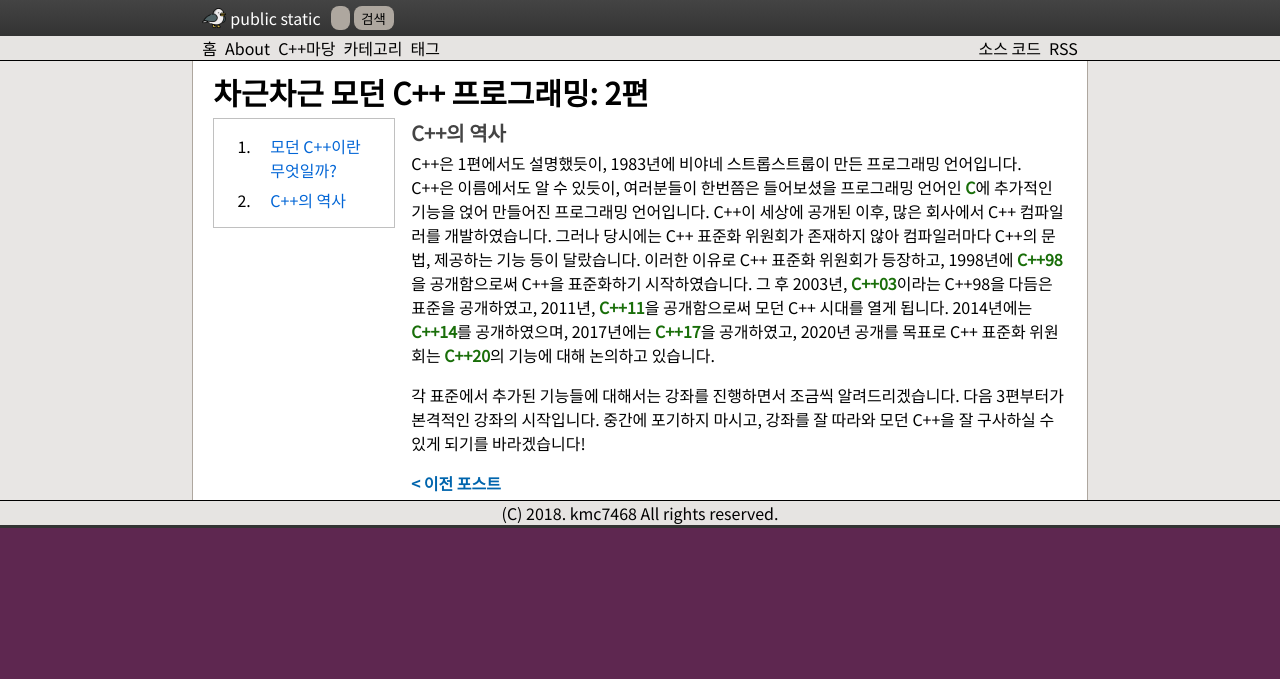
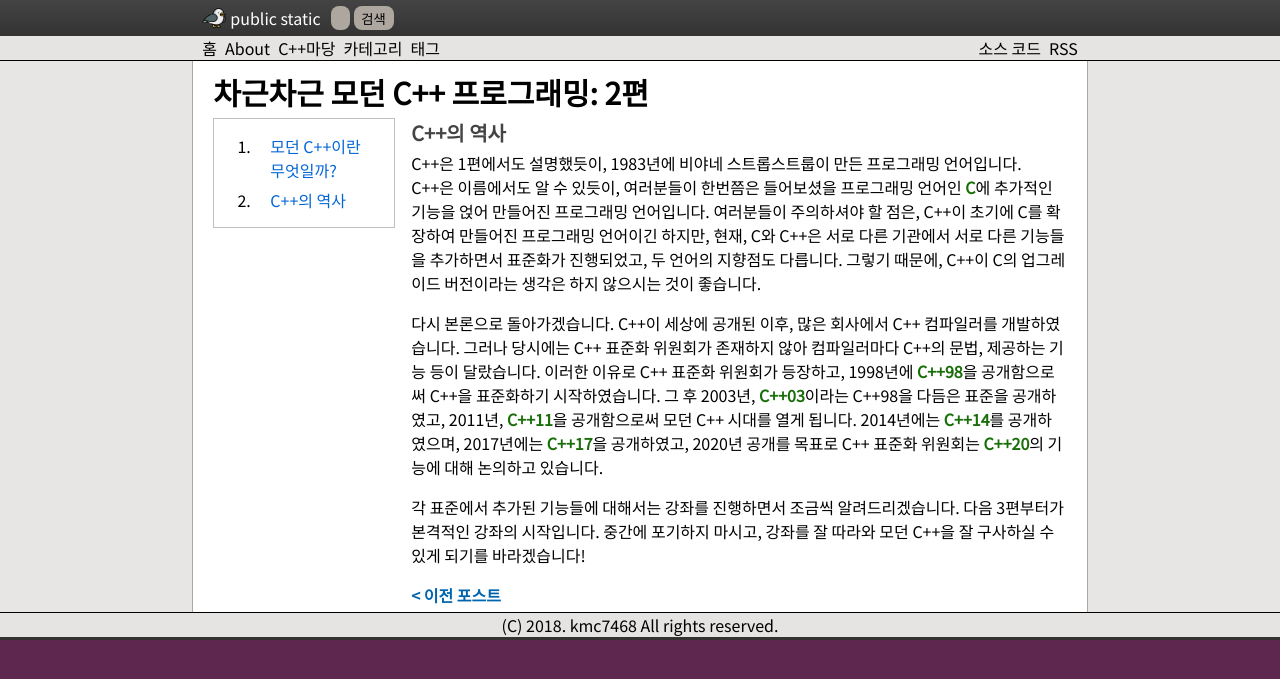
Before and after one commit to kmc7468/kmc7468.github.io, a Jekyll site: the page built from cppground/modern/2.md, in a window 1280 px wide. Shown: the top 679 px of the page. Built offline with Jekyll 4.4.1, drawn with Linux system fonts in a browser that asks for light colours; comment, search, counter and statistics services are not loaded.

Commit message:
차근차근 모던 C++ 프로그래밍 2편 수정
C와 C++의 관계에 대한 보충 설명을 추가하였습니다.

```diff
--- a/cppground/modern/2.md
+++ b/cppground/modern/2.md
@@ -8,6 +8,8 @@ comment: true
 searchable: true
 ---
 
-C++은 1편에서도 설명했듯이, 1983년에 비야네 스트롭스트룹이 만든 프로그래밍 언어입니다. C++은 이름에서도 알 수 있듯이, 여러분들이 한번쯤은 들어보셨을 프로그래밍 언어인 **C**에 추가적인 기능을 얹어 만들어진 프로그래밍 언어입니다. C++이 세상에 공개된 이후, 많은 회사에서 C++ 컴파일러를 개발하였습니다. 그러나 당시에는 C++ 표준화 위원회가 존재하지 않아 컴파일러마다 C++의 문법, 제공하는 기능 등이 달랐습니다. 이러한 이유로 C++ 표준화 위원회가 등장하고, 1998년에 **C++98**을 공개함으로써 C++을 표준화하기 시작하였습니다. 그 후 2003년, **C++03**이라는 C++98을 다듬은 표준을 공개하였고, 2011년, **C++11**을 공개함으로써 모던 C++ 시대를 열게 됩니다. 2014년에는 **C++14**를 공개하였으며, 2017년에는 **C++17**을 공개하였고, 2020년 공개를 목표로 C++ 표준화 위원회는 **C++20**의 기능에 대해 논의하고 있습니다.
+C++은 1편에서도 설명했듯이, 1983년에 비야네 스트롭스트룹이 만든 프로그래밍 언어입니다. C++은 이름에서도 알 수 있듯이, 여러분들이 한번쯤은 들어보셨을 프로그래밍 언어인 **C**에 추가적인 기능을 얹어 만들어진 프로그래밍 언어입니다. 여러분들이 주의하셔야 할 점은, C++이 초기에 C를 확장하여 만들어진 프로그래밍 언어이긴 하지만, 현재, C와 C++은 서로 다른 기관에서 서로 다른 기능들을 추가하면서 표준화가 진행되었고, 두 언어의 지향점도 다릅니다. 그렇기 때문에, C++이 C의 업그레이드 버전이라는 생각은 하지 않으시는 것이 좋습니다.
+
+다시 본론으로 돌아가겠습니다. C++이 세상에 공개된 이후, 많은 회사에서 C++ 컴파일러를 개발하였습니다. 그러나 당시에는 C++ 표준화 위원회가 존재하지 않아 컴파일러마다 C++의 문법, 제공하는 기능 등이 달랐습니다. 이러한 이유로 C++ 표준화 위원회가 등장하고, 1998년에 **C++98**을 공개함으로써 C++을 표준화하기 시작하였습니다. 그 후 2003년, **C++03**이라는 C++98을 다듬은 표준을 공개하였고, 2011년, **C++11**을 공개함으로써 모던 C++ 시대를 열게 됩니다. 2014년에는 **C++14**를 공개하였으며, 2017년에는 **C++17**을 공개하였고, 2020년 공개를 목표로 C++ 표준화 위원회는 **C++20**의 기능에 대해 논의하고 있습니다.
 
 각 표준에서 추가된 기능들에 대해서는 강좌를 진행하면서 조금씩 알려드리겠습니다. 다음 3편부터가 본격적인 강좌의 시작입니다. 중간에 포기하지 마시고, 강좌를 잘 따라와 모던 C++을 잘 구사하실 수 있게 되기를 바라겠습니다!
```
